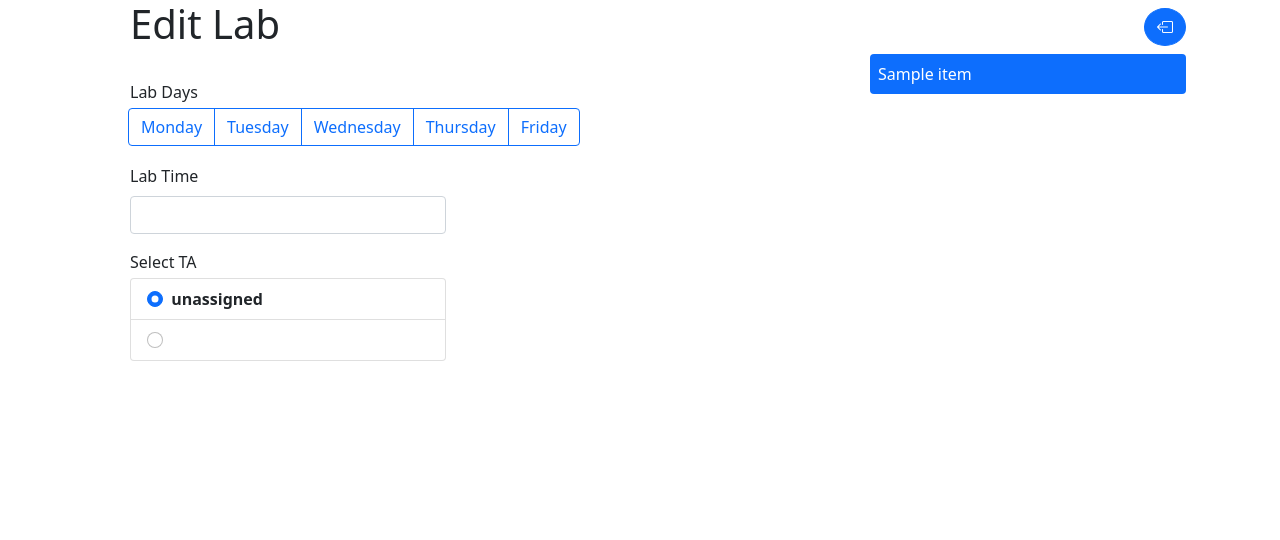
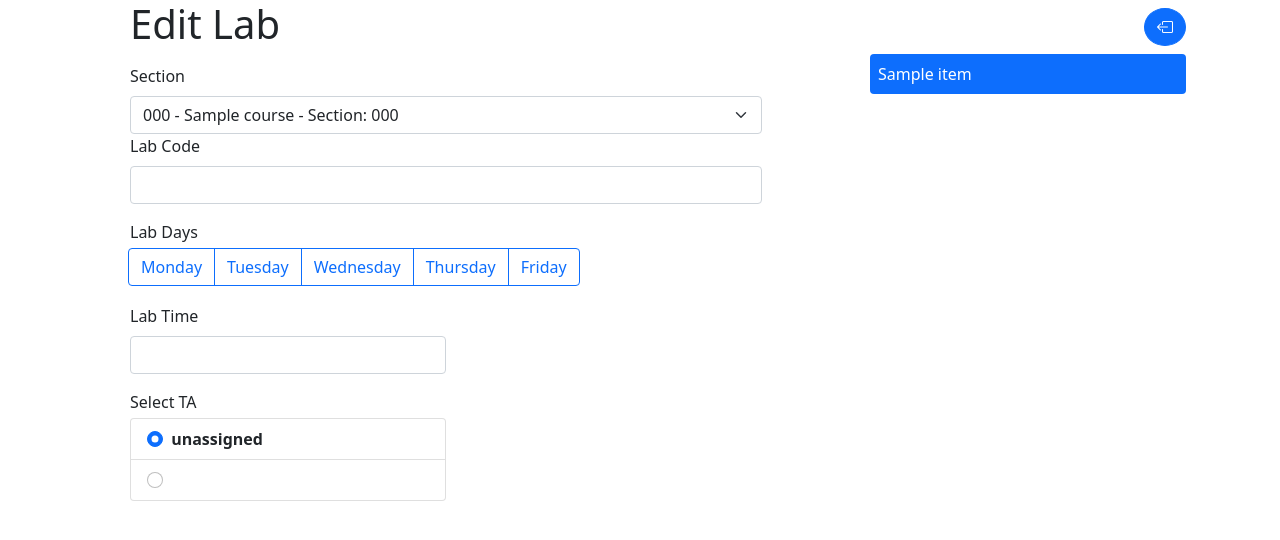
Before and after one commit to tzortzos/361proj, a Django app: template templates/pages/labs/edit_create.html in a window 1280 px wide. Shown: the top 540 px of the page. Run offline with Django 3.2, Linux system fonts and the light colour scheme; tables that the repository leaves empty hold one stand-in row (values such as "Sample post"); the template is opened without the code that fills it: values that come from a table or form of the project are taken from there, most other values are stand-ins (such as "Sample title", 1, 10 or a date in 2020); some libraries are stand-ins or nearby versions.

Commit message:
Finish edit page with errors

```diff
--- a/templates/pages/labs/edit_create.html
+++ b/templates/pages/labs/edit_create.html
@@ -37,7 +37,44 @@ Post returns the following variables
 
         <div class="col-12 mb-3">
             {# Section Selection #}
+            <label class="form-label" for="course_id">Section</label>
+            <select id="course_id" name="section_id" class="form-select" required>
+                {% if section is None %}
+                    <option value="-1" selected>Choose</option>
+                {% endif %}
+
+                {% for section in sections %}
+                    <option value="{{ section.course_section_id }}"
+                            {% if edit and edit.course_section_id == section %}
+                            selected
+                            {% endif %}
+                    >
+                        {{ section.course_id.course_code }} - {{ section.course_id.course_name }} - Section: {{ section.course_section_code }}
+                    </option>
+                {% endfor %}
+            </select>
+            <div class="invalid-feedback">
+                {% if error and error.place_section %}
+                    {{ error.error}}
+                {% else %}
+                    You must select a Section
+                {% endif %}
+            </div>
             {# Code #}
+
+            <label for="lab_code" class="form-label">Lab Code</label>
+            <input type="text" required pattern="[0-9]{3}"
+                   {% if error and error.place_code %}
+                       class="form-control is-invalid"
+                   {% else %}
+                       class="form-control"
+                   {% endif %}
+            >
+            {% if error and error.place_code %}
+                <div class="invalid-feedback">{{ error.error }}</div>
+            {% else %}
+                <div class="invalid-feedback">A lab must have a 3 digit code</div>
+            {% endif %}
         </div>
 
         <div class="col-12 col-md-6 mb-3">
```
